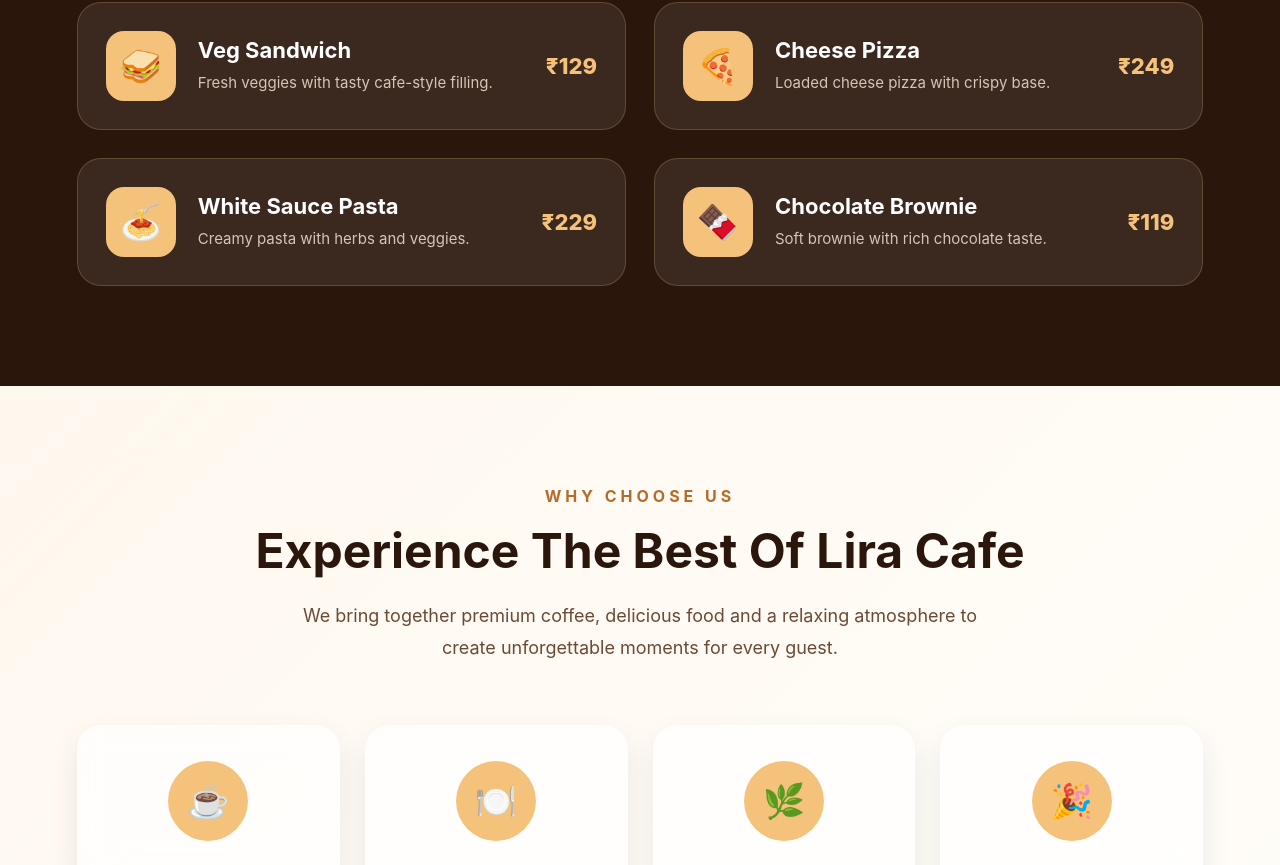
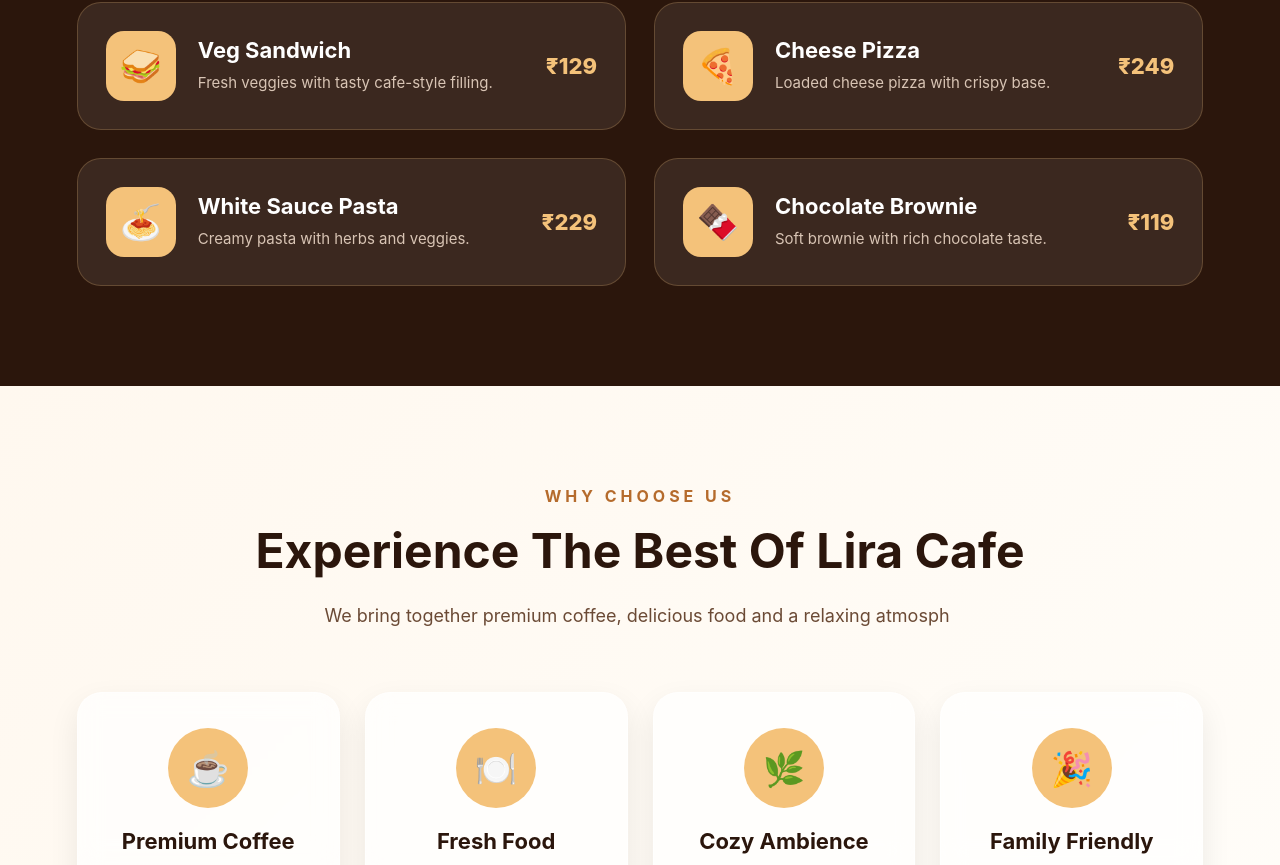
Before and after one commit to lalit25-kumar/LIRA-CAFE-Project, a React (Create React App) app: page / in a window 1280 px wide. Shown: the part 1829-2694 px from the top of the page. Built offline with nearby package versions, Linux system fonts and the light colour scheme.

Commit message:
animation using typing effect complete

```diff
--- a/src/components/Menu.jsx
+++ b/src/components/Menu.jsx
@@ -3,29 +3,39 @@
 import { TypeAnimation } from "react-type-animation";
 
 function Menu() {
+  // Ye state batayegi typing effect start hua ya nahi
   const [startTyping, setStartTyping] = useState(false);
 
   useEffect(() => {
     const handleScroll = () => {
       const menuSection = document.getElementById("menu");
 
-      if (menuSection && !startTyping) {
+      if (menuSection) {
         const sectionTop = menuSection.getBoundingClientRect().top;
+        const sectionBottom = menuSection.getBoundingClientRect().bottom;
         const windowHeight = window.innerHeight;
 
-        if (sectionTop < windowHeight - 150) {
+        // Jab Menu section screen me aayega tab typing effect start hoga
+        if (sectionTop < windowHeight - 150 && sectionBottom > 150) {
           setStartTyping(true);
+        } else {
+          // Section screen se bahar gaya to reset ho jayega
+          setStartTyping(false);
         }
       }
     };
 
+    // Scroll hone par check karega
     window.addEventListener("scroll", handleScroll);
+
+    // Page reload hone par bhi check karega
     handleScroll();
 
+    // Component remove hone par listener remove ho jayega
     return () => {
       window.removeEventListener("scroll", handleScroll);
     };
-  }, [startTyping]);
+  }, []);
 
   const menuItems = [
     {
@@ -74,8 +84,10 @@
         <h2>Popular Items</h2>
 
         <p className="menu-text">
+          {/* Menu section me enter karte hi typing effect start hoga */}
           {startTyping && (
             <TypeAnimation
+              key={startTyping}
               sequence={[
                 "Discover our most loved coffee, snacks, and delicious cafe-style food.",
               ]}
--- a/src/components/WhyChoose.jsx
+++ b/src/components/WhyChoose.jsx
@@ -1,6 +1,42 @@
+import { useEffect, useState } from "react";
 import "./WhyChoose.css";
+import { TypeAnimation } from "react-type-animation";
 
 function WhyChoose() {
+  // Ye state batayegi typing effect start hua ya nahi
+  const [startTyping, setStartTyping] = useState(false);
+
+  useEffect(() => {
+    const handleScroll = () => {
+      const whySection = document.getElementById("whychoose");
+
+      if (whySection) {
+        const sectionTop = whySection.getBoundingClientRect().top;
+        const sectionBottom = whySection.getBoundingClientRect().bottom;
+        const windowHeight = window.innerHeight;
+
+        // Jab section screen me aayega tab typing effect start hoga
+        if (sectionTop < windowHeight - 150 && sectionBottom > 150) {
+          setStartTyping(true);
+        } else {
+          // Section se bahar jaate hi typing reset ho jayegi
+          setStartTyping(false);
+        }
+      }
+    };
+
+    // Scroll hone par check karega
+    window.addEventListener("scroll", handleScroll);
+
+    // Reload hone par bhi check karega
+    handleScroll();
+
+    // Component remove hone par listener remove ho jayega
+    return () => {
+      window.removeEventListener("scroll", handleScroll);
+    };
+  }, []);
+
   return (
     <section className="why-choose-section" id="whychoose">
       <div className="why-container">
@@ -10,8 +46,18 @@
         <h2>Experience The Best Of Lira Cafe</h2>
 
         <p className="why-text">
-          We bring together premium coffee, delicious food and a relaxing
-          atmosphere to create unforgettable moments for every guest.
+          {/* Section me aate hi typing effect chalega */}
+          {startTyping && (
+            <TypeAnimation
+              key={startTyping}
+              sequence={[
+                "We bring together premium coffee, delicious food and a relaxing atmosphere to create unforgettable moments for every guest.",
+              ]}
+              speed={60}
+              cursor={true}
+              repeat={0}
+            />
+          )}
         </p>
 
         <div className="why-grid">
```
